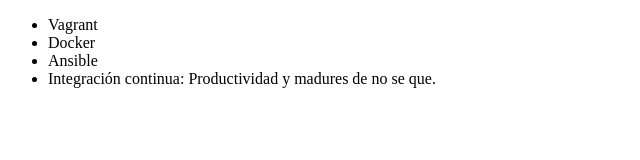
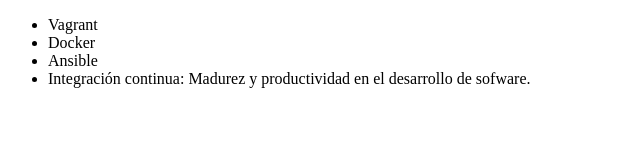
Before and after one commit to Seba-Cara/Alura_, a plain HTML site: page index.HTML in a window 1280 px wide. Shown: the full height of the page, 0-640 px from the left. Drawn offline with Linux system fonts and the light colour scheme.

Commit message:
Renombrando curso de integracion continua

```diff
--- a/index.HTML
+++ b/index.HTML
@@ -1,3 +1,4 @@
+<!DOCTYPE html>
 <!DOCTYPE html>
 <html lang = "en">
 <head>
@@ -9,7 +10,7 @@
          <li> Vagrant </li>
          <li> Docker </li>
          <li> Ansible </li>
-         <li> Integración continua: Productividad y madures de no se que.</li>
+         <li> Integración continua: Madurez y productividad en el desarrollo de sofware.</li>
      </ul>
 </body>
 </html>
```
